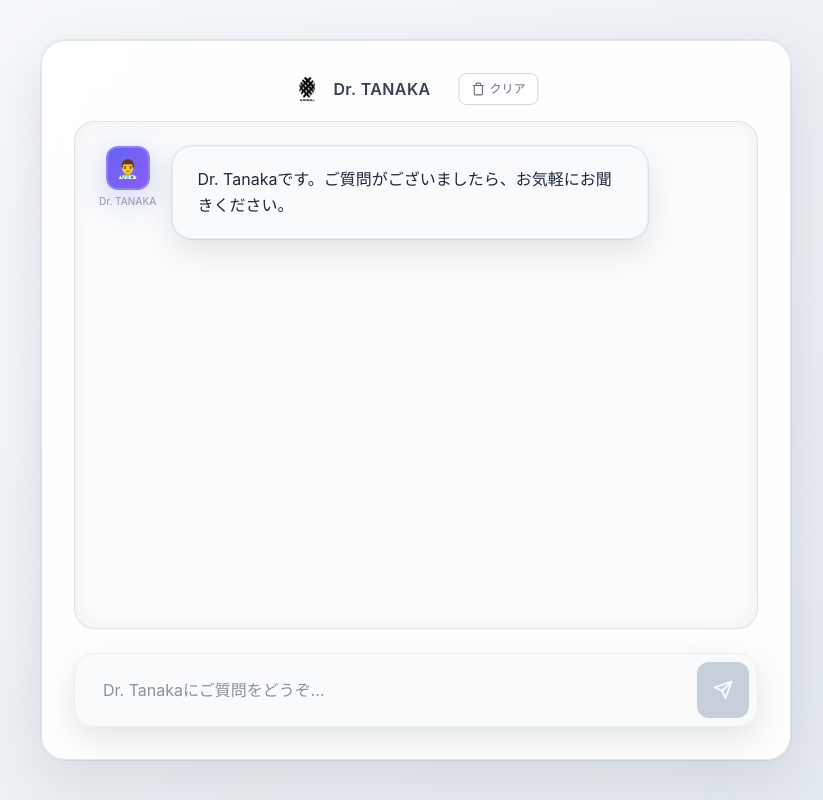
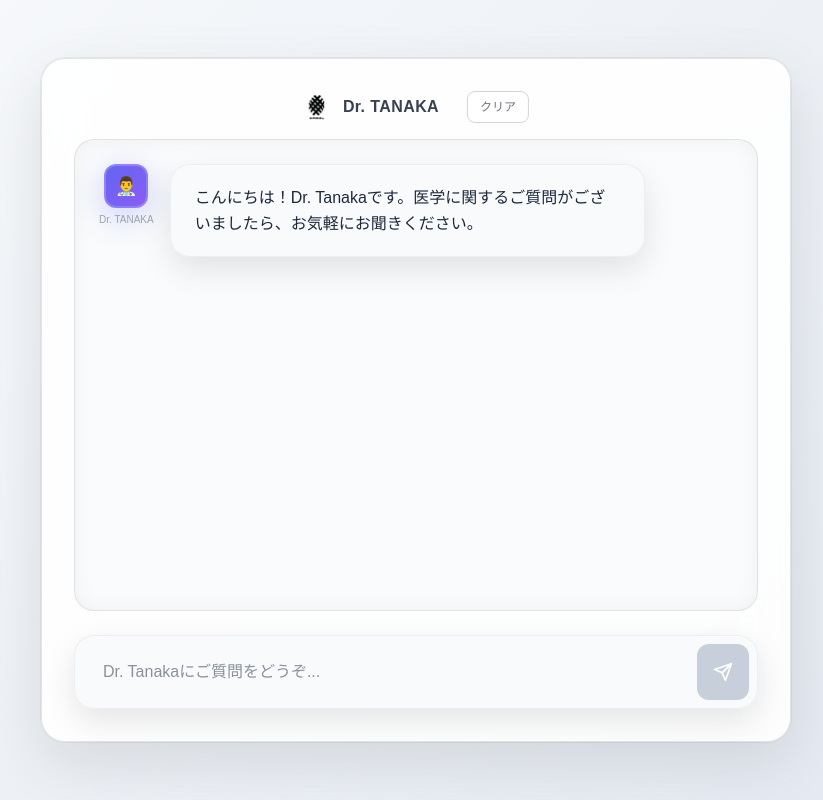
Before and after one commit to Akira9018/toyo-ai-demo, a Next.js app: page / in a window 1280 px wide. Shown: the whole page, without its empty margins (224-1047 px from the left). Built offline with nearby package versions, Linux system fonts and the light colour scheme.

Commit message:
📱 スマホ対応: タイトル部分のレスポンシブ修正
- ヘッダー部分（ロゴ + Dr. TANAKA + クリアボタン）をスマホで縦並びに
- スマホでフォントサイズとロゴサイズを縮小
- 768px以下の画面で適用される最小限の修正

```diff
--- a/pages/index.tsx
+++ b/pages/index.tsx
@@ -1,52 +1,39 @@
 import { useState, useRef, useEffect } from "react";
 import Head from "next/head";
 
-// メッセージの型定義
 interface Message {
   sender: "user" | "bot";
   text: string;
 }
 
 export default function Home() {
-  // メッセージの状態管理
   const [messages, setMessages] = useState<Message[]>([
     {
       sender: "bot",
-      text: "Dr. Tanakaです。ご質問がございましたら、お気軽にお聞きください。",
+      text: "こんにちは！Dr. Tanakaです。医学に関するご質問がございましたら、お気軽にお聞きください。",
     },
   ]);
 
-  // 入力フィールドの状態管理
   const [input, setInput] = useState("");
-
-  // ローディング状態の管理（APIからの応答待ち）
   const [isLoading, setIsLoading] = useState(false);
-
-  // 入力フィールドのref
   const inputRef = useRef<HTMLInputElement>(null);
-
-  // メッセージリストの最下部へのスクロール用ref
   const endOfMessagesRef = useRef<HTMLDivElement>(null);
 
-  // チャット履歴をクリアする関数
   const clearChatHistory = () => {
     setMessages([
       {
         sender: "bot",
-        text: "こんにちは！Dr. Tanakaです。医学に関するご質問がございましたら、お気軽にでお聞きください。",
+        text: "こんにちは！Dr. Tanakaです。医学に関するご質問がございましたら、お気軽にお聞きください。",
       },
     ]);
   };
 
-  // 初回レンダリング時に入力欄にフォーカス
   useEffect(() => {
     inputRef.current?.focus();
   }, []);
 
-  // メッセージが更新された時、またはローディング状態が変わった時に自動スクロール
   useEffect(() => {
     endOfMessagesRef.current?.scrollIntoView({ behavior: "smooth" });
-    // ローディングが終わったら入力欄にフォーカスを戻す
     if (!isLoading) {
       setTimeout(() => {
         inputRef.current?.focus();
@@ -54,19 +41,15 @@ export default function Home() {
     }
   }, [messages, isLoading]);
 
-  // メッセージ送信ハンドラ
   const handleSend = async () => {
-    // 入力が空、またはローディング中の場合は何もしない
     if (!input.trim() || isLoading) return;
 
-    // ユーザーメッセージをメッセージリストに追加
     const userMessage: Message = { sender: "user", text: input };
     setMessages((prev) => [...prev, userMessage]);
-    setInput(""); // 入力フィールドをクリア
-    setIsLoading(true); // ローディング開始
+    setInput("");
+    setIsLoading(true);
 
     try {
-      // APIにメッセージを送信
       const res = await fetch("/api/ask", {
         method: "POST",
         headers: { "Content-Type": "application/json" },
@@ -75,27 +58,27 @@ export default function Home() {
         }),
       });
 
-      // APIからの応答をパース
       const data = await res.json();
-      // ボットの応答をメッセージリストに追加
       const botMessage: Message = { sender: "bot", text: data.result };
       setMessages((prev) => [...prev, botMessage]);
     } catch (err) {
       console.error("API呼び出し失敗:", err);
-      // エラーメッセージをボットとして表示
       const errorMessage: Message = {
         sender: "bot",
         text: "申し訳ございません。少々お待ちください。もう一度お試しいただけますでしょうか。",
       };
       setMessages((prev) => [...prev, errorMessage]);
     } finally {
-      setIsLoading(false); // ローディング終了
+      setIsLoading(false);
     }
   };
 
   return (
-    <>
-      {/* 白い背景 */}
+    <div style={{ width: "100%", height: "100vh", position: "relative" }}>
+      <Head>
+        <title>Dr. Tanaka - Medical Consultation</title>
+      </Head>
+
       <div
         style={{
           position: "fixed",
@@ -108,7 +91,6 @@ export default function Home() {
         }}
       />
 
-      {/* メインコンテナ */}
       <div
         style={{
           position: "absolute",
@@ -119,15 +101,10 @@ export default function Home() {
           display: "flex",
           justifyContent: "center",
           alignItems: "center",
-          margin: 0,
-          padding: 0,
+          padding: "20px",
+          boxSizing: "border-box",
         }}
       >
-        <Head>
-          <title>Dr. Tanaka - Medical Consultation</title>
-        </Head>
-
-        {/* チャットコンテナ */}
         <div
           style={{
             display: "flex",
@@ -136,7 +113,8 @@ export default function Home() {
             alignItems: "center",
             height: "90%",
             maxHeight: "900px",
-            width: "750px",
+            width: "100%",
+            maxWidth: "750px",
             padding: "32px",
             paddingTop: "80px",
             boxSizing: "border-box",
@@ -149,7 +127,6 @@ export default function Home() {
             position: "relative",
           }}
         >
-          {/* 会社ロゴ + タイトル - チャットコンテナ内の上部 */}
           <div
             style={{
               position: "absolute",
@@ -182,7 +159,6 @@ export default function Home() {
             >
               Dr. TANAKA
             </div>
-            {/* クリアボタン */}
             <button
               onClick={clearChatHistory}
               style={{
@@ -200,36 +176,11 @@ export default function Home() {
                 alignItems: "center",
                 gap: "4px",
               }}
-              onMouseEnter={(e) => {
-                e.currentTarget.style.background = "rgba(239, 68, 68, 0.1)";
-                e.currentTarget.style.color = "#dc2626";
-                e.currentTarget.style.borderColor = "#fca5a5";
-              }}
-              onMouseLeave={(e) => {
-                e.currentTarget.style.background = "rgba(255, 255, 255, 0.8)";
-                e.currentTarget.style.color = "#6b7280";
-                e.currentTarget.style.borderColor = "#d1d5db";
-              }}
             >
-              <svg
-                width="14"
-                height="14"
-                viewBox="0 0 24 24"
-                fill="none"
-                stroke="currentColor"
-                strokeWidth="2"
-                strokeLinecap="round"
-                strokeLinejoin="round"
-              >
-                <path d="M3 6h18" />
-                <path d="M19 6v14c0 1-1 2-2 2H7c-1 0-2-1-2-2V6" />
-                <path d="M8 6V4c0-1 1-2 2-2h4c1 0 2 1 2 2v2" />
-              </svg>
               クリア
             </button>
           </div>
 
-          {/* チャットメッセージ表示エリア */}
           <div
             style={{
               flex: 1,
@@ -251,12 +202,10 @@ export default function Home() {
                   alignItems: "flex-start",
                   marginBottom: "32px",
                   width: "100%",
-                  justifyContent: msg.sender === "user" ? "flex-start" : "flex-start",
+                  justifyContent: "flex-start",
                   flexDirection: msg.sender === "user" ? "row-reverse" : "row",
-                  animation: "slideIn 0.4s ease-out",
                 }}
               >
-                {/* アバター */}
                 <div
                   style={{
                     display: "flex",
@@ -299,7 +248,6 @@ export default function Home() {
                   </div>
                 </div>
 
-                {/* メッセージテキスト */}
                 <div
                   style={{
                     maxWidth: "75%",
@@ -308,14 +256,13 @@ export default function Home() {
                     fontSize: "16px",
                     lineHeight: "1.6",
                     borderRadius: "20px",
-                    position: "relative",
                     background: msg.sender === "user"
                       ? "linear-gradient(135deg, rgba(16, 185, 129, 0.9) 0%, rgba(5, 150, 105, 0.9) 100%)"
                       : "rgba(248, 250, 252, 0.95)",
                     color: msg.sender === "user" ? "#ffffff" : "#1e293b",
                     boxShadow: msg.sender === "user"
-                      ? "0 12px 32px rgba(16, 185, 129, 0.3), 0 0 0 1px rgba(255, 255, 255, 0.1)"
-                      : "0 12px 32px rgba(0, 0, 0, 0.1), 0 0 0 1px rgba(203, 213, 225, 0.5)",
+                      ? "0 12px 32px rgba(16, 185, 129, 0.3)"
+                      : "0 12px 32px rgba(0, 0, 0, 0.1)",
                     border: msg.sender === "user"
                       ? "1px solid rgba(255, 255, 255, 0.2)"
                       : "1px solid rgba(203, 213, 225, 0.3)",
@@ -327,7 +274,6 @@ export default function Home() {
               </div>
             ))}
 
-            {/* ローディング中の表示 */}
             {isLoading && (
               <div
                 style={{
@@ -383,53 +329,27 @@ export default function Home() {
                   style={{
                     maxWidth: "75%",
                     padding: "20px 24px",
-                    wordWrap: "break-word",
                     fontSize: "16px",
                     lineHeight: "1.6",
                     borderRadius: "20px",
-                    position: "relative",
                     background: "rgba(248, 250, 252, 0.95)",
                     color: "#1e293b",
-                    boxShadow: "0 12px 32px rgba(0, 0, 0, 0.1), 0 0 0 1px rgba(203, 213, 225, 0.5)",
+                    boxShadow: "0 12px 32px rgba(0, 0, 0, 0.1)",
                     border: "1px solid rgba(203, 213, 225, 0.3)",
                     backdropFilter: "blur(12px)",
                   }}
                 >
-                  <div style={{
-                    display: "flex",
-                    alignItems: "center",
-                    gap: "8px",
-                  }}>
-                    <div style={{
-                      width: "8px",
-                      height: "8px",
-                      borderRadius: "50%",
-                      background: "#6366f1",
-                      animation: "pulse1 1.4s infinite ease-in-out",
-                    }}></div>
-                    <div style={{
-                      width: "8px",
-                      height: "8px",
-                      borderRadius: "50%",
-                      background: "#6366f1",
-                      animation: "pulse2 1.4s infinite ease-in-out",
-                    }}></div>
-                    <div style={{
-                      width: "8px",
-                      height: "8px",
-                      borderRadius: "50%",
-                      background: "#6366f1",
-                      animation: "pulse3 1.4s infinite ease-in-out",
-                    }}></div>
+                  <div style={{ display: "flex", alignItems: "center", gap: "8px" }}>
+                    <div style={{ width: "8px", height: "8px", borderRadius: "50%", background: "#6366f1" }}></div>
+                    <div style={{ width: "8px", height: "8px", borderRadius: "50%", background: "#6366f1" }}></div>
+                    <div style={{ width: "8px", height: "8px", borderRadius: "50%", background: "#6366f1" }}></div>
                   </div>
                 </div>
               </div>
             )}
-            {/* 自動スクロールのターゲット */}
             <div ref={endOfMessagesRef} />
           </div>
 
-          {/* 入力エリア */}
           <div
             style={{
               display: "flex",
@@ -496,7 +416,6 @@ export default function Home() {
                   border: "2px solid rgba(255, 255, 255, 0.3)",
                   borderTop: "2px solid #ffffff",
                   borderRadius: "50%",
-                  animation: "spin 1s linear infinite",
                 }}></div>
               ) : (
                 <svg
@@ -517,78 +436,6 @@ export default function Home() {
           </div>
         </div>
       </div>
-
-      {/* グローバルスタイル */}
-      <style jsx global>{`
-        * {
-          margin: 0;
-          padding: 0;
-          box-sizing: border-box;
-        }
-
-        html, body {
-          margin: 0;
-          padding: 0;
-          width: 100%;
-          height: 100%;
-          overflow: hidden;
-          font-family: -apple-system, BlinkMacSystemFont, 'Segoe UI', 'Roboto', sans-serif;
-        }
-
-        #__next {
-          width: 100%;
-          height: 100%;
-        }
-
-        @keyframes slideIn {
-          from {
-            opacity: 0;
-            transform: translateY(20px);
-          }
-          to {
-            opacity: 1;
-            transform: translateY(0);
-          }
-        }
-
-        @keyframes pulse1 {
-          0%, 80%, 100% {
-            transform: scale(0.6);
-            opacity: 0.5;
-          }
-          40% {
-            transform: scale(1);
-            opacity: 1;
-          }
-        }
-
-        @keyframes pulse2 {
-          0%, 80%, 100% {
-            transform: scale(0.6);
-            opacity: 0.5;
-          }
-          40% {
-            transform: scale(1);
-            opacity: 1;
-          }
-        }
-
-        @keyframes pulse3 {
-          0%, 80%, 100% {
-            transform: scale(0.6);
-            opacity: 0.5;
-          }
-          40% {
-            transform: scale(1);
-            opacity: 1;
-          }
-        }
-
-        @keyframes spin {
-          0% { transform: rotate(0deg); }
-          100% { transform: rotate(360deg); }
-        }
-      `}</style>
-    </>
+    </div>
   );
 }
```
